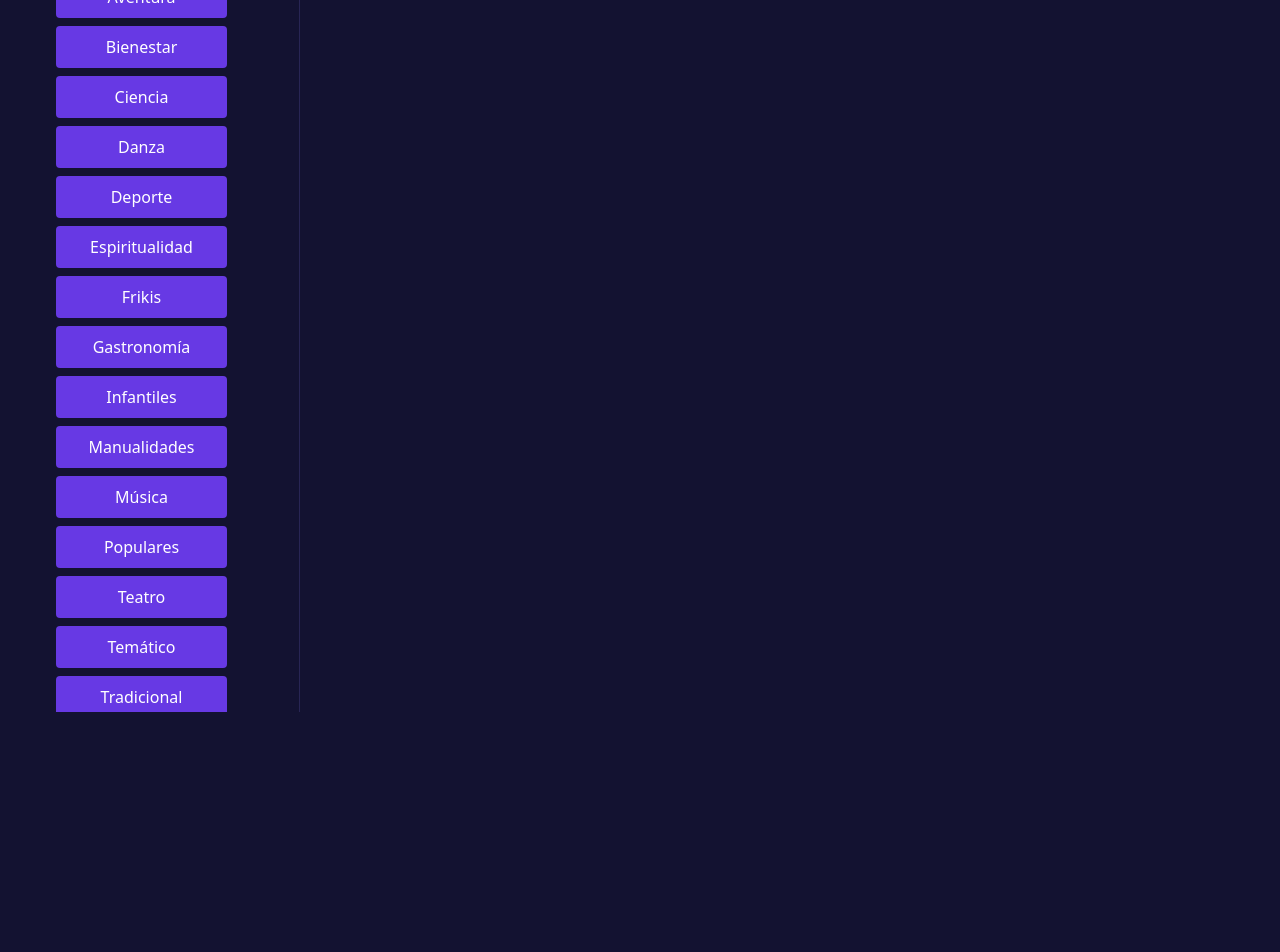
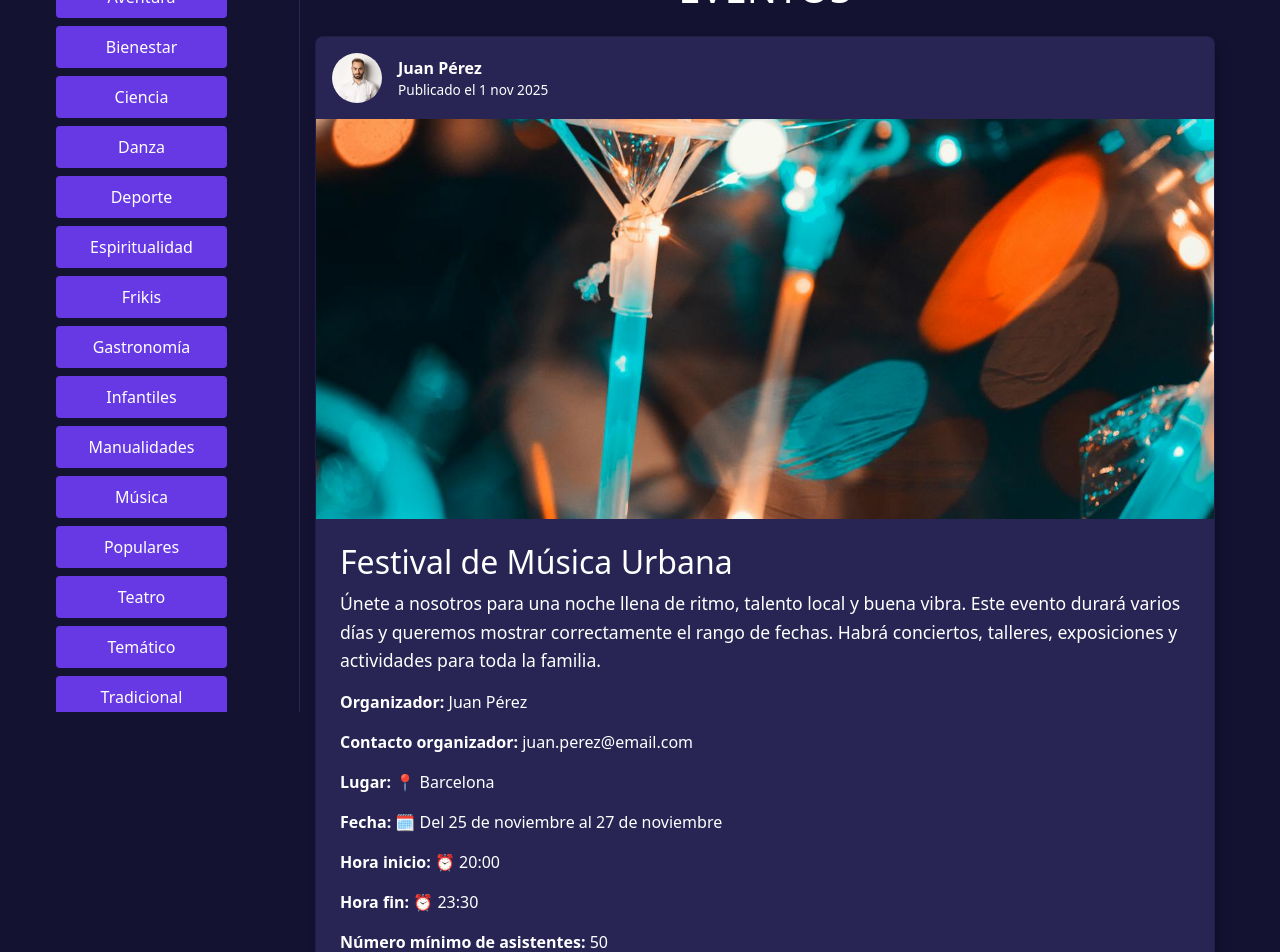
Before and after one commit to IFCD0022-CIFO-Violeta-2025/fullstack-JS-final-project, a React app in the folder proyecto-final/frontend/: page /event in a window 1280 px wide. Shown: the part 148-1100 px from the top of the page. Before the commit the page ends 800 px from the top, so only its background shows below. Built offline with nearby package versions, Linux system fonts and the light colour scheme; the HTML template or start-up script is replaced by a standard one.

Commit message:
feat: crear maquetacion de pagina de evento con datos hardcoded

```diff
--- a/proyecto-final/frontend/src/pages/EventPage.jsx
+++ b/proyecto-final/frontend/src/pages/EventPage.jsx
@@ -1,5 +1,178 @@
+import React, { useContext } from "react";
+import Boton from "../components/Boton";
+import Etiqueta from "../components/Etiqueta";
+import { ThemeContext } from "../contexts/ThemeContext";
+import ComentariosEvento from "../components/ComentariosEvento";
+import SocialIcon from "../components/SocialIcon";
+import eventImg from "../assets/event.jpg";
+import userAvatar from "../assets/user.jpg";
+
+
 function EventPage() {
-    return ( <div>Event Page</div> );
+    const { theme } = useContext(ThemeContext);
+
+    // Datos del evento
+    const evento = {
+        titulo: "Festival de Música Urbana",
+        descripcion:
+            "Únete a nosotros para una noche llena de ritmo, talento local y buena vibra. Este evento durará varios días y queremos mostrar correctamente el rango de fechas. Habrá conciertos, talleres, exposiciones y actividades para toda la familia.",
+        organizador: "Juan Pérez",
+        contacto: "juan.perez@email.com",
+        ubicacion: "Barcelona",
+        fechas: ["2025-11-25", "2025-11-27"],
+        horaInicio: "20:00",
+        horaFin: "23:30",
+        hora: "20:00h",
+        asistentesMin: 50,
+        asistentesMax: 300,
+        inscritos: 120,
+        fechaLimiteReserva: "2025-11-23",
+        recordatorio2diasAntes: true,
+        categorias: ["Música", "Cultura", "Danza", "Teatro"],
+        usuario: {
+            nombre: "Juan Pérez",
+            avatar: userAvatar,
+            fechaPublicacion: "2025-11-01",
+        },
+        comentarios: [
+            { usuario: "Ana", mensaje: "¡Qué ganas de que llegue el evento!" },
+            { usuario: "Luis", mensaje: "¿Habrá entrada para menores?" },
+        ],
+    };
+
+    // Lógica para mostrar fechas
+    const getFechaTexto = (fechas) => {
+        if (fechas.length === 1) {
+            const f = new Date(fechas[0]);
+            return `${f.getDate()} de ${f.toLocaleDateString("es-ES", { month: "long" })}`;
+        } else {
+            const fechasOrdenadas = fechas.map((f) => new Date(f)).sort((a, b) => a - b);
+            const fInicio = fechasOrdenadas[0];
+            const fFin = fechasOrdenadas[fechasOrdenadas.length - 1];
+            return `Del ${fInicio.getDate()} de ${fInicio.toLocaleDateString("es-ES", { month: "long" })} al ${fFin.getDate()} de ${fFin.toLocaleDateString("es-ES", { month: "long" })}`;
+        }
+    };
+
+    return (
+        <div
+            style={{
+                display: "flex",
+                flexDirection: "column",
+                alignItems: "center",
+                minHeight: "100vh",
+                padding: "2rem",
+                backgroundColor: theme.bodyColor,
+            }}
+        >
+            <h1 className="text-center mb-4" style={{ color: theme.titleColor }}>
+                EVENTOS
+            </h1>
+
+            <div
+                className="detalle-evento card"
+                style={{
+                    maxWidth: "900px",
+                    width: "100%",
+                    backgroundColor: theme.cardColor,
+                    color: theme.textColor,
+                    boxShadow: "6px 6px 12px rgba(0,0,0,0.15)",
+                    borderRadius: "8px",
+                    overflow: "hidden",
+                }}
+            >
+                {/* Usuario y organizador */}
+                <div className="d-flex align-items-center p-3">
+                    <img
+                        src={evento.usuario.avatar}
+                        alt={evento.usuario.nombre}
+                        style={{ width: "50px", height: "50px", borderRadius: "50%", objectFit: "cover", marginRight: "1rem" }}
+                    />
+                    <div>
+                        <div style={{ fontWeight: "bold" }}>{evento.usuario.nombre}</div>
+                        <div style={{ fontSize: "0.85rem", color: theme.textColor }}>
+                            Publicado el{" "}
+                            {new Date(evento.usuario.fechaPublicacion).toLocaleDateString("es-ES", { day: "numeric", month: "short", year: "numeric" })}
+                        </div>
+                    </div>
+                </div>
+
+                {/* Imagen del evento */}
+                <img src= {eventImg} alt={evento.titulo} style={{ width: "100%", height: "400px", objectFit: "cover" }} />
+
+                {/* Contenido del evento */}
+                <div className="p-4">
+                    <h2>{evento.titulo}</h2>
+                    <p style={{ fontSize: "1.1rem", lineHeight: "1.6" }}>{evento.descripcion}</p>
+
+                    {/* Información del organizador y contacto */}
+                    <div style={{ marginTop: "1rem" }}>
+                        <p><strong>Organizador:</strong> {evento.organizador}</p>
+                        <p><strong>Contacto organizador:</strong> {evento.contacto}</p>
+                    </div>
+
+                    {/* Lugar, fechas y horarios */}
+                    <div style={{ marginTop: "1rem" }}>
+                        <p><strong>Lugar:</strong> 📍 {evento.ubicacion}</p>
+                        <p><strong>Fecha:</strong> 🗓️ {getFechaTexto(evento.fechas)}</p>
+                        <p><strong>Hora inicio:</strong> ⏰ {evento.horaInicio}</p>
+                        <p><strong>Hora fin:</strong> ⏰ {evento.horaFin}</p>
+                    </div>
+
+                    {/* Capacidad del evento */}
+                    <div style={{ marginTop: "1rem" }}>
+                        <p><strong>Número mínimo de asistentes:</strong> {evento.asistentesMin}</p>
+                        <p><strong>Número máximo de asistentes:</strong> {evento.asistentesMax}</p>
+                        <p><strong>Asistentes inscritos:</strong> {evento.inscritos}</p>
+                    </div>
+
+                    {/* Fecha límite y recordatorio */}
+                    <div style={{ marginTop: "1rem" }}>
+                        <p><strong>Fecha límite de reserva:</strong> {new Date(evento.fechaLimiteReserva).toLocaleDateString("es-ES")}</p>
+                        <p><strong>Recordar 2 días antes:</strong> {evento.recordatorio2diasAntes ? "✅ Sí" : "❌ No"}</p>
+                    </div>
+
+                    {/* Redes Sociales */}
+                    <div className="d-flex gap-3 mt-3">
+                        <SocialIcon>+</SocialIcon>
+                        <SocialIcon>+</SocialIcon>
+                        <SocialIcon>+</SocialIcon>
+                    </div>
+
+                    {/* Botones de acción */}
+                    <div style={{ marginTop: "2rem", display: "flex", gap: "1rem" }}>
+                        <Boton>Inscribirse</Boton>
+                        <Boton>Chat del evento</Boton>
+                    </div>
+
+                    {/* Etiquetas */}
+                    <div style={{ marginTop: "3rem" }}>
+                        <Etiqueta categorias={evento.categorias} />
+                    </div>
+
+                    {/* Mapa */}
+                    <div
+                        style={{
+                            marginTop: "2rem",
+                            width: "100%",
+                            height: "400px",
+                            backgroundColor: "#eee",
+                            display: "flex",
+                            justifyContent: "center",
+                            alignItems: "center",
+                            borderRadius: "8px",
+                            fontSize: "1.2rem",
+                            color: "#555",
+                        }}
+                    >
+                        Aquí irá el mapa del evento
+                    </div>
+
+                    {/* Comentarios */}
+                    <ComentariosEvento comentarios={evento.comentarios} />
+                </div>
+            </div>
+        </div>
+    );
 }
 
 export default EventPage;
```
